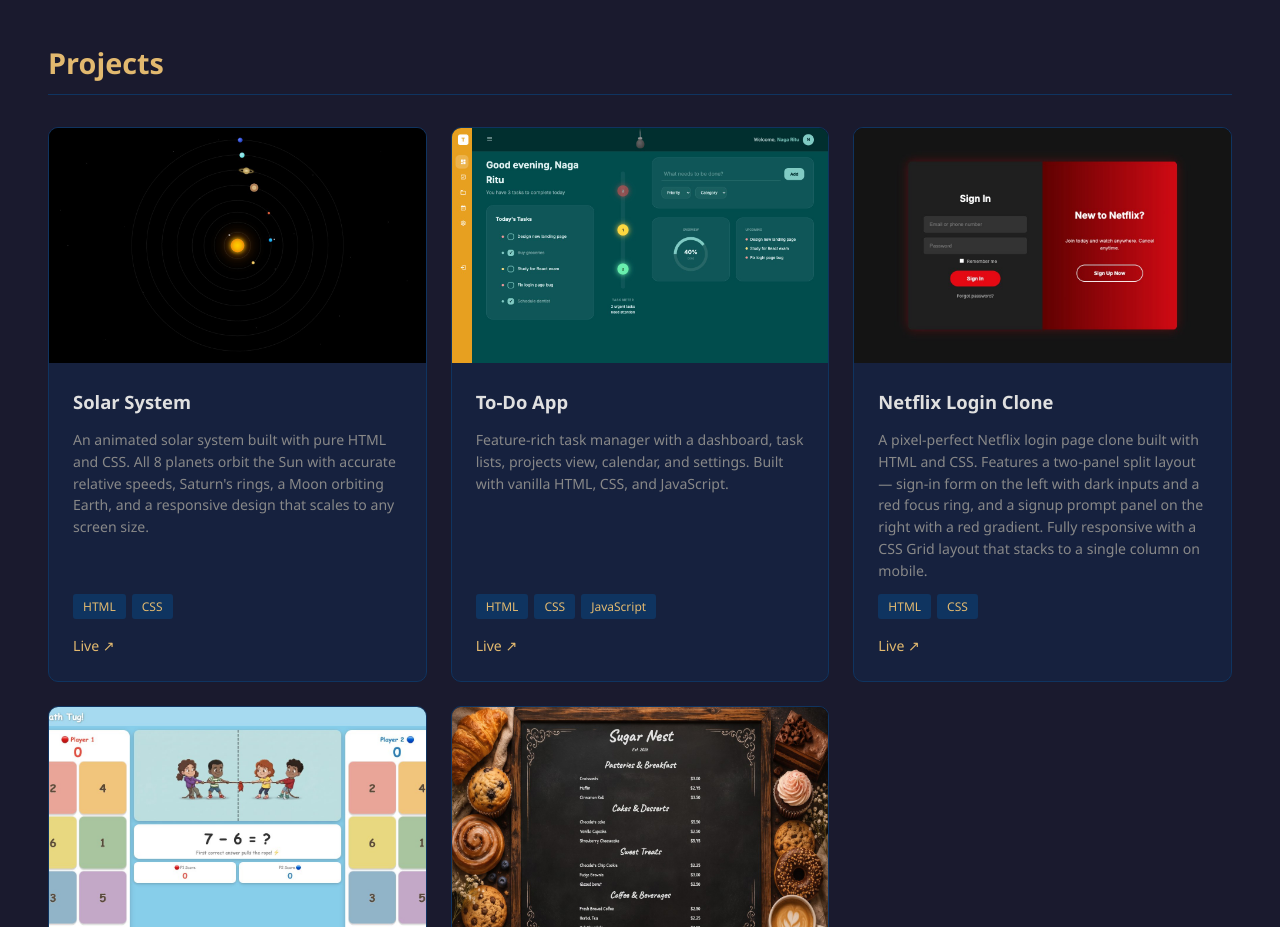
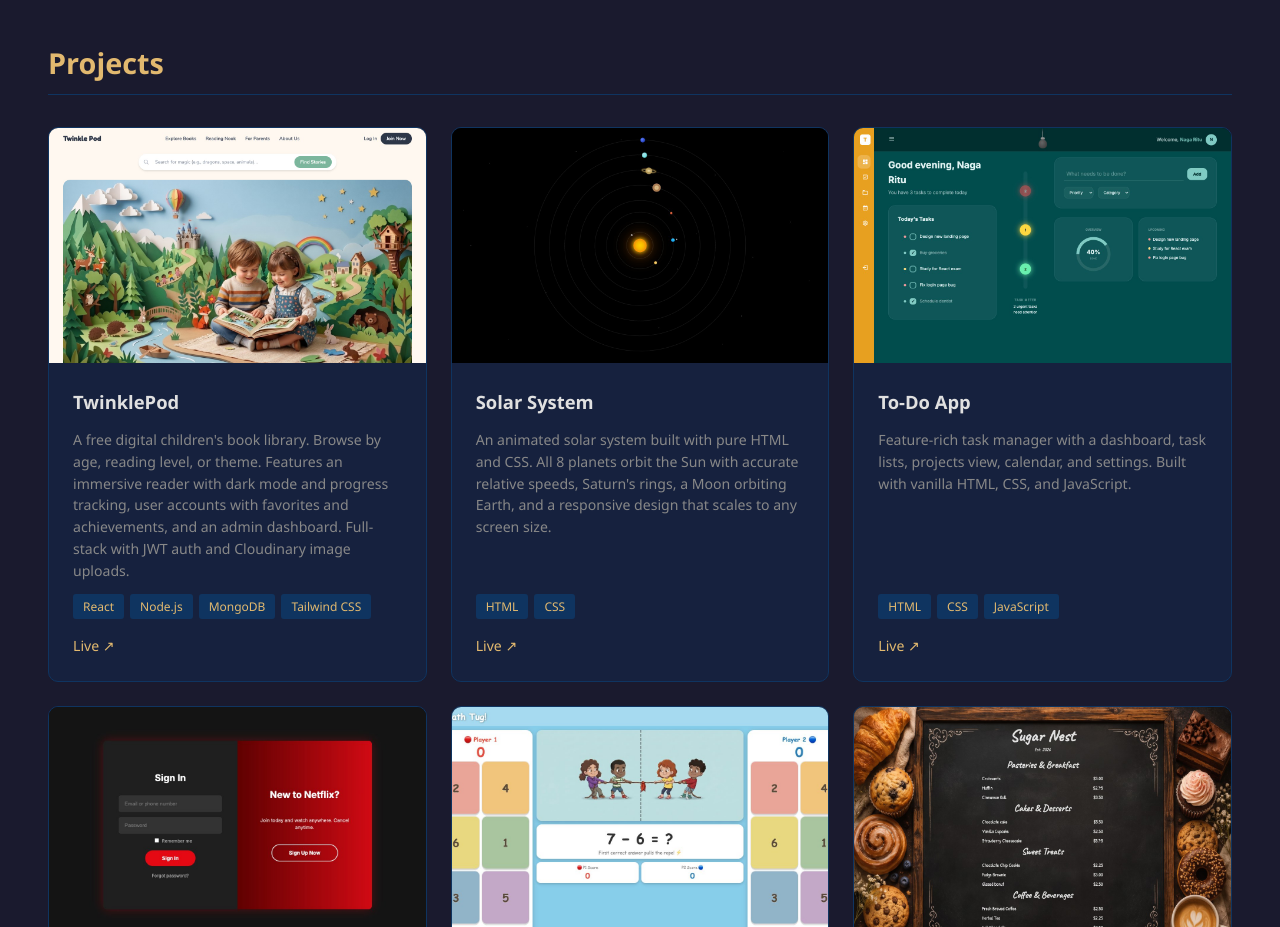
Before and after one commit to rit2/portfolio, a React app: page / in a window 1280 px wide. Shown: the part 840-1767 px from the top of the page. Built offline with nearby package versions, Linux system fonts and the light colour scheme; the HTML template or start-up script is replaced by a standard one.

Commit message:
Add TwinklePod project to portfolio

```diff
--- a/src/components/Projects.jsx
+++ b/src/components/Projects.jsx
@@ -2,6 +2,15 @@ import { useState, useEffect, useCallback } from "react";
 import "./Projects.css";
 
 const projects = [
+  {
+    title: "TwinklePod",
+    description:
+      "A free digital children's book library. Browse by age, reading level, or theme. Features an immersive reader with dark mode and progress tracking, user accounts with favorites and achievements, and an admin dashboard. Full-stack with JWT auth and Cloudinary image uploads.",
+    tech: ["React", "Node.js", "MongoDB", "Tailwind CSS"],
+    thumbnail: "/thumbnails/twinklepod.jpg",
+    github: "https://github.com/rit2/twinklepod",
+    live: "https://twinklepod.vercel.app/",
+  },
   {
     title: "Solar System",
     description:
```
Also changed, not shown: screenshot.mjs (+16 -0 lines), public/thumbnails/twinklepod.jpg (added).
